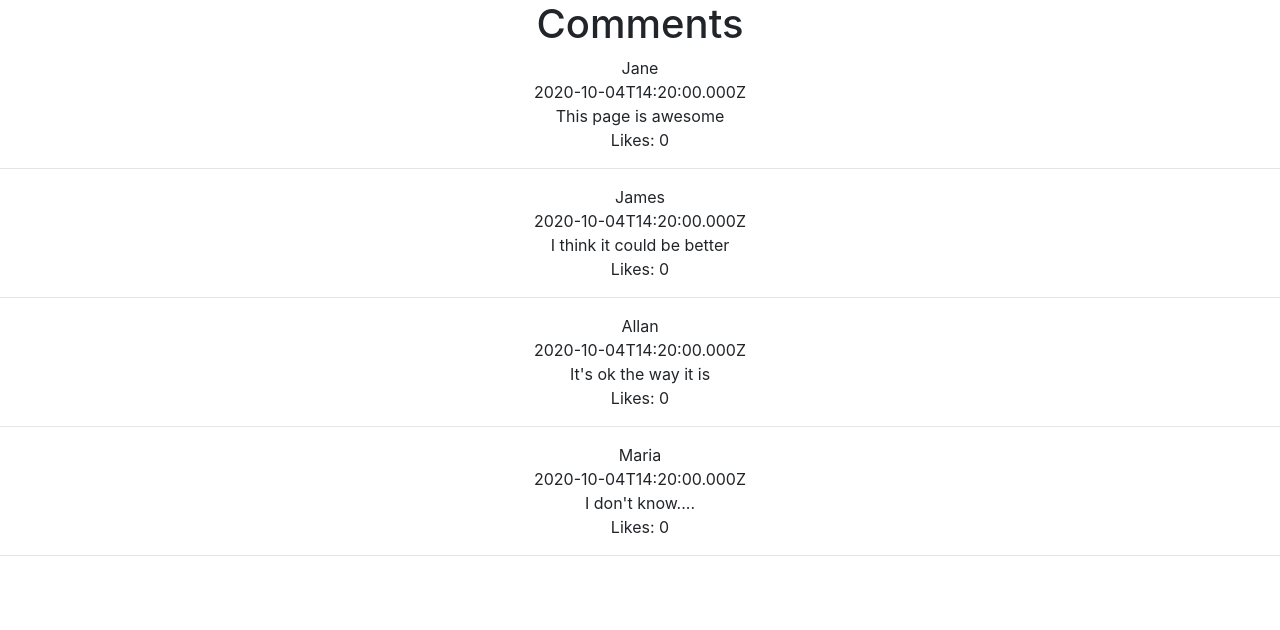
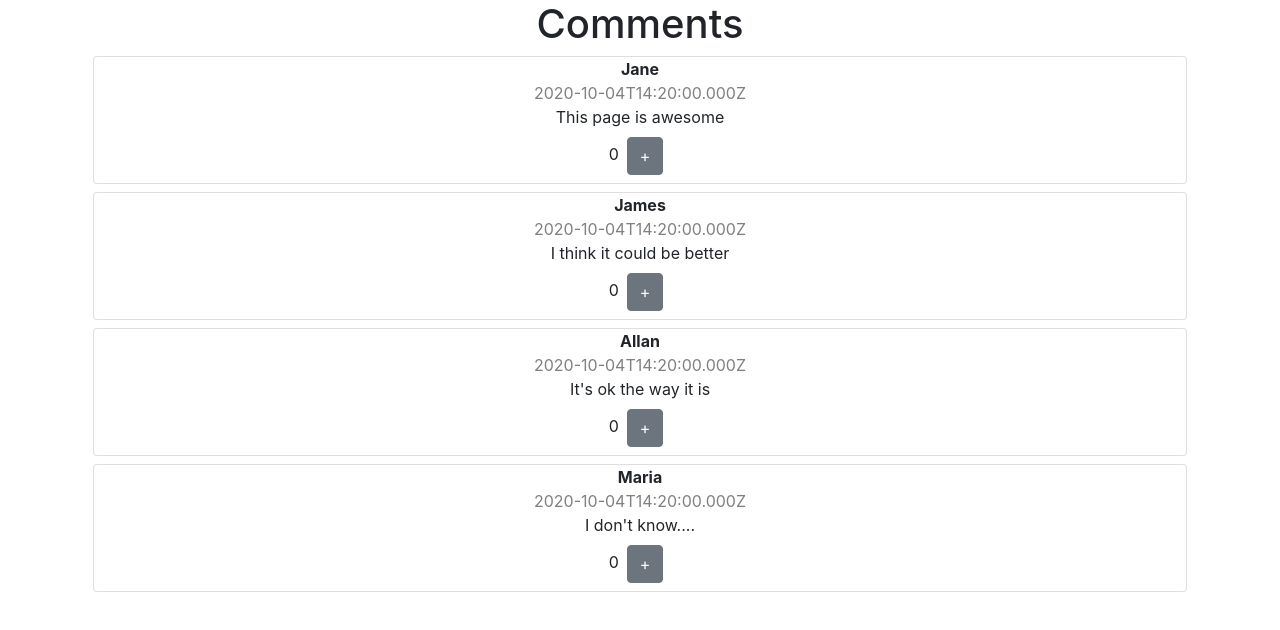
Before and after one commit to amihaescu/it-step-react, a React (Create React App) app: page / in a window 1280 px wide. Shown: the top 630 px of the page. Built offline with nearby package versions, Linux system fonts and the light colour scheme.

Commit message:
Added like functionality

```diff
--- a/src/components/class.js
+++ b/src/components/class.js
@@ -2,7 +2,9 @@ import Comment from './functional'
 import React from 'react'
 
 export default class CommentList extends React.Component {
-
+    static defaultProps = {
+        title: "Comments"
+    }
     constructor(props) {
         super(props);
         console.log(props);
@@ -35,7 +37,7 @@ export default class CommentList extends React.Component {
 
     render() {
         return (
-            <div>
+            <div className="container">
                 <h1>{this.state.title}</h1>
                 <Comment {...this.state.comments[0]}></Comment>
                 <Comment user={this.state.comments[1].user} date={this.state.comments[1].date} text={this.state.comments[1].text}></Comment>
@@ -46,6 +48,6 @@ export default class CommentList extends React.Component {
     }
 }
 
-CommentList.defaultProps={
-    title: "Comments"
-} ;
+// CommentList.defaultProps={
+//     title: "Comments"
+// } ;
--- a/src/components/functional.js
+++ b/src/components/functional.js
@@ -1,14 +1,16 @@
 import React from "react";
+import LikeButton from './likeButton';
+
 export default function Comment(props) {
     let { user, date, text, likes } = props
+
     return (
-        <React.Fragment>
-            <div>{user}</div>
-            <span>{date}</span>
+        <div className="card m-2">
+            <div style={{ fontWeight: "bold"}}>{user}</div>
+            <span style={{ color: "gray"}}>{date}</span>
             <div>{text}</div>
-            <div>Likes: {likes}</div>
-            <hr />
-        </React.Fragment>
+            <LikeButton likes={likes}></LikeButton>
+        </div>
     )
 }
 
--- /dev/null
+++ b/src/components/likeButton.js
@@ -0,0 +1,26 @@
+import React from 'react';
+
+export default class LikeButton extends React.Component {
+    constructor(props) {
+        super(props);
+        this.state = {
+            likes: props.likes
+        }
+    }
+
+
+    render() {
+        const like = () => {
+            this.setState({
+                likes: this.state.likes + 1
+            });
+            console.log('liked...')
+        }
+        return (
+            <div>
+                {this.state.likes}
+                <button className="btn btn-secondary m-2" onClick={like}>+</button>
+            </div>
+        )
+    }
+}
```
